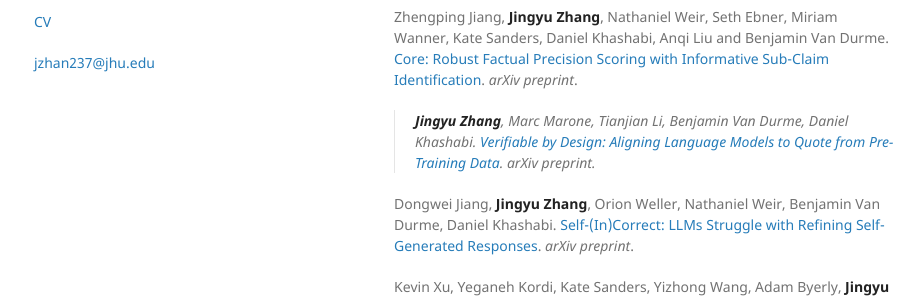
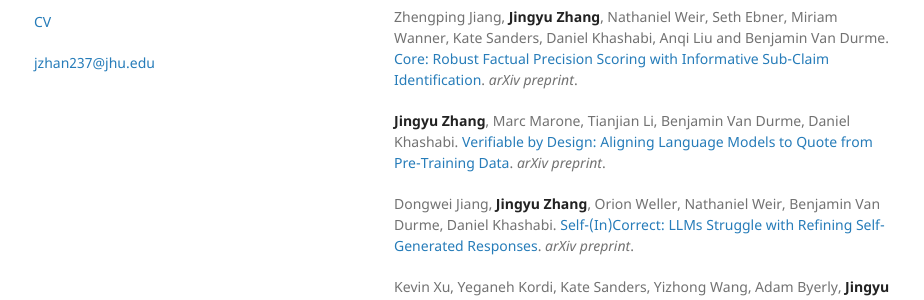
Before and after one commit to jackjyzhang/jackjyzhang.github.io, a Jekyll site: the page built from index.md, in a window 1280 px wide. Shown: the part 490-790 px from the top of the page, without its empty margins (176-1100 px from the left). Built offline with Jekyll 4.4.1, drawn with Linux system fonts in a browser that asks for light colours; comment, search, counter and statistics services are not loaded.

Commit message:
not working

```diff
--- a/index.md
+++ b/index.md
@@ -23,7 +23,7 @@ Dongwei Jiang, Guoxuan Wang, Yining Lu, Andrew Wang, **Jingyu Zhang**, Chuyu Liu
 
 Zhengping Jiang, **Jingyu Zhang**, Nathaniel Weir, Seth Ebner, Miriam Wanner, Kate Sanders, Daniel Khashabi, Anqi Liu and Benjamin Van Durme. [Core: Robust Factual Precision Scoring with Informative Sub-Claim Identification](https://arxiv.org/abs/2407.03572). *arXiv preprint*.
 
->**Jingyu Zhang**, Marc Marone, Tianjian Li, Benjamin Van Durme, Daniel Khashabi. [Verifiable by Design: Aligning Language Models to Quote from Pre-Training Data](https://arxiv.org/abs/2404.03862). *arXiv preprint*.
+**Jingyu Zhang**, Marc Marone, Tianjian Li, Benjamin Van Durme, Daniel Khashabi. [Verifiable by Design: Aligning Language Models to Quote from Pre-Training Data](https://arxiv.org/abs/2404.03862). *arXiv preprint*.
 
 Dongwei Jiang, **Jingyu Zhang**, Orion Weller, Nathaniel Weir, Benjamin Van Durme, Daniel Khashabi. [Self-(In)Correct: LLMs Struggle with Refining Self-Generated Responses](https://arxiv.org/abs/2404.04298). *arXiv preprint*.
 
```
